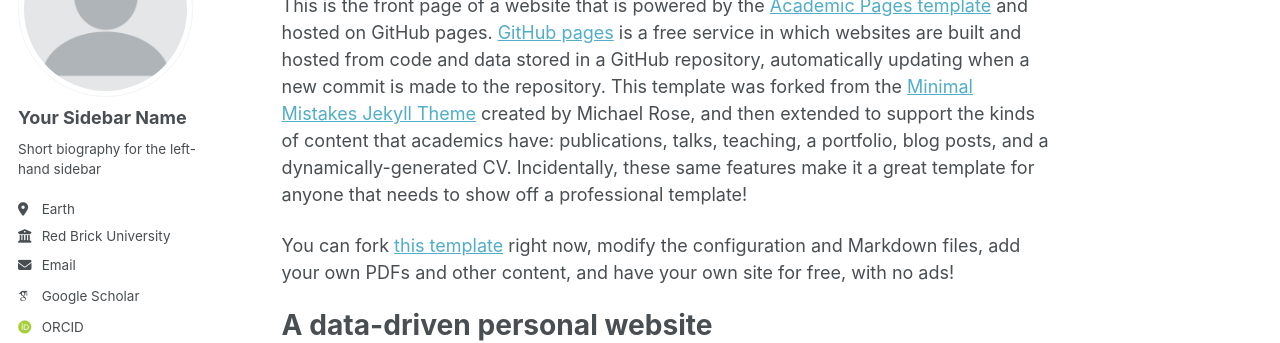
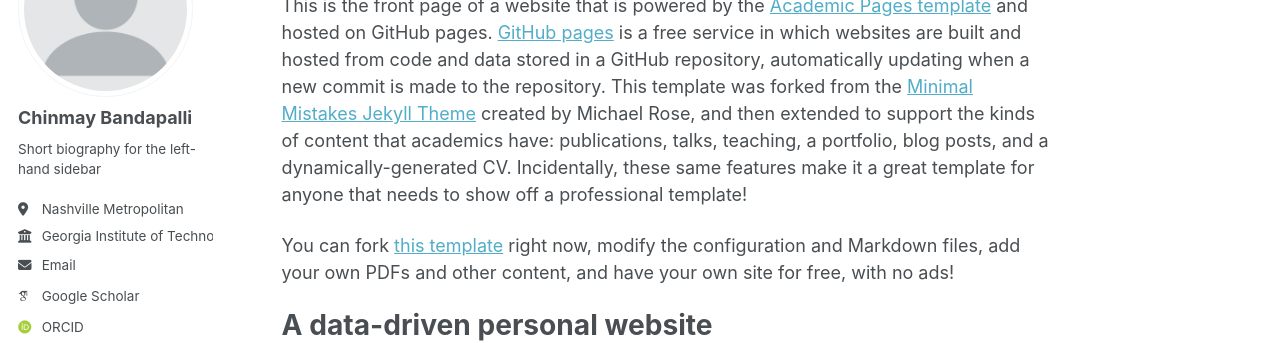
Before and after one commit to chinmaybandapalli/chinmaybandapalli.github.io, a Jekyll site: the page built from _pages/about.md, in a window 1280 px wide. Shown: the part 177-520 px from the top of the page. Built offline with Jekyll 4.4.1, drawn with Linux system fonts in a browser that asks for light colours; some web fonts are replaced; a script that is not in the unit is left out.

Commit message:
Update _config.yml

```diff
--- a/_config.yml
+++ b/_config.yml
@@ -12,7 +12,7 @@ site_theme               : "default"
 title                    : "Chinmay Bandapalli / Portfolio"
 title_separator          : "-"
 name                     : &name "Chinmay Bandapalli"
-description              : &description "2nd Year EE @ Georgia Tech"
+description              : &description "Electrical Engineering Student"
 url                      : https://chinmaybandapalli.github.io # the base hostname & protocol for your site e.g. "https://[your GitHub username].github.io" or if you already have some other page hosted on Github then use "https://[your GitHub username].github.io/[Your Repo Name]"
 baseurl                  : "" # the subpath of your site, e.g. "/blog"
 repository               : "chinmaybandapalli/chinmaybandapalli.github.io"
@@ -23,13 +23,13 @@ repository               : "chinmaybandapalli/chinmaybandapalli.github.io"
 author:
   # Biographic information
   avatar           : "profile.png"
-  name             : "Your Sidebar Name"
+  name             : "Chinmay Bandapalli"
   pronouns         : # example: "she/her"
   bio              : "Short biography for the left-hand sidebar"
-  location         : "Earth"
-  employer         : "Red Brick University"
+  location         : "Nashville Metropolitan"
+  employer         : "Georgia Institute of Technology"
   uri              : # URL
-  email            : "none@example.org"
+  email            : "chinmay.bandapalli@gmail.com"
 
   # Academic websites
   academia         : # URL
```
